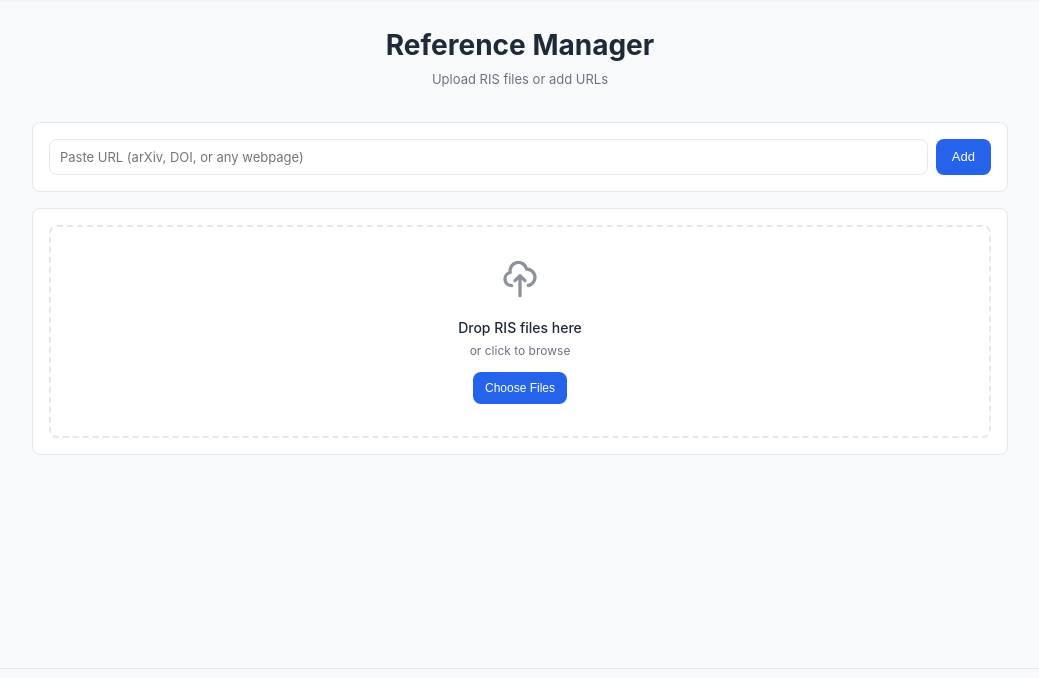
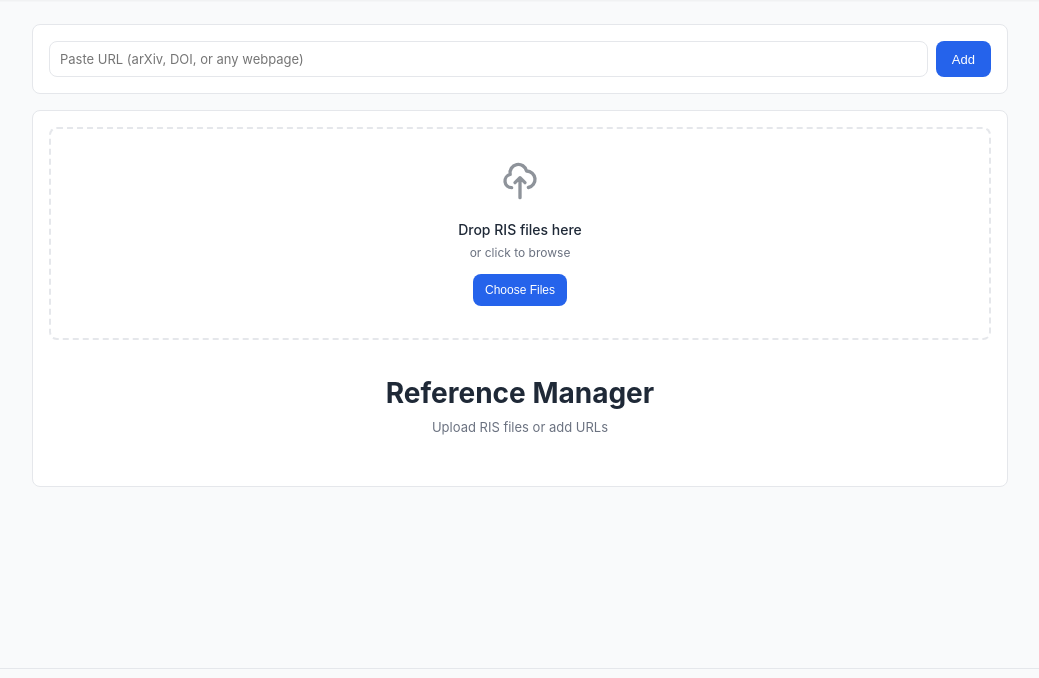
Before and after one commit to 7kylor/ris-reference-sorter, a Flask app: page / in a window 1280 px wide. Shown: the part 52-730 px from the top of the page, without its empty margins (120-1159 px from the left). Run offline with Flask 3, Linux system fonts and the light colour scheme; some libraries are stand-ins or nearby versions.

Commit message:
Reorganize header content in index.html for improved layout; move title and description to a more prominent position within the card structure.

```diff
--- a/templates/index.html
+++ b/templates/index.html
@@ -25,10 +25,7 @@
 
 {% block content %}
 <div style="width: 100%; margin: 0 auto;">
-    <div style="text-align: center; margin-bottom: 2rem;">
-        <h1 style="font-size: 1.75rem; font-weight: 700; margin-bottom: 0.25rem;">Reference Manager</h1>
-        <p style="color: var(--text-light); font-size: 0.8125rem;">Upload RIS files or add URLs</p>
-    </div>
+
 
     <div class="card" style="margin-bottom: 1rem;">
         <div class="card-body">
@@ -77,7 +74,10 @@
                     <button type="submit" class="btn btn-success" id="uploadBtn" style="width: 100%;">Process Files</button>
                 </div>
             </form>
-        </div>
+         <div style="text-align: center; margin-bottom: 2rem; margin-top: 2rem;">
+        <h1 style="font-size: 1.75rem; font-weight: 700; margin-bottom: 0.25rem;">Reference Manager</h1>
+        <p style="color: var(--text-light); font-size: 0.8125rem;">Upload RIS files or add URLs</p>
+    </div>
     </div>
 </div>
 {% endblock %}
```
